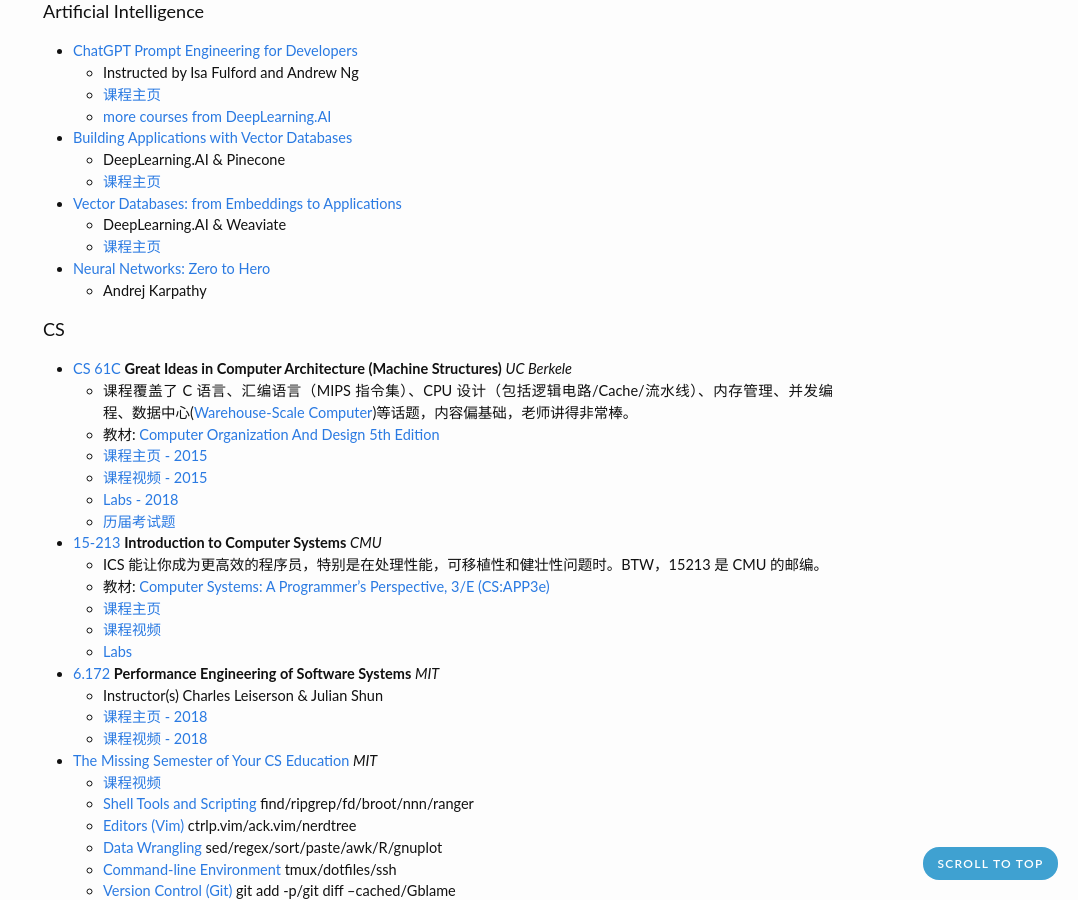
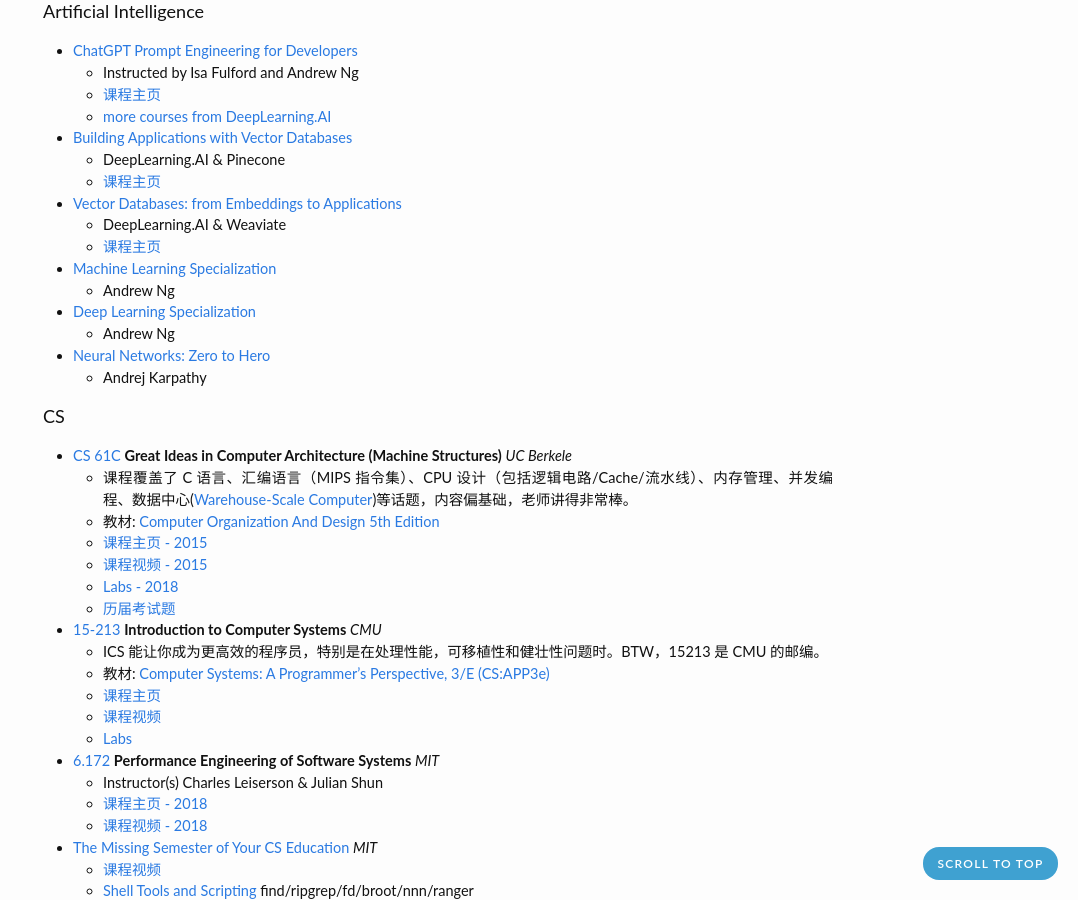
Before and after one commit to zhjwpku/zhjwpku.github.io, a Jekyll site: the page built from _posts/2018-09-16-awesome-cs-courses.md, in a window 1280 px wide and 900 px high, scrolled down 638 px. Shown: the whole window, without its empty margins (202-1280 px from the left). Built offline with Jekyll 4.4.1, drawn with Linux system fonts in a browser that asks for light colours; comment, search, counter and statistics services are not loaded.

Commit message:
add two ML & DL courses
Signed-off-by: Zhao Junwang <zhjwpku@gmail.com>

```diff
--- a/_posts/2018-09-16-awesome-cs-courses.md
+++ b/_posts/2018-09-16-awesome-cs-courses.md
@@ -39,6 +39,10 @@
 - [Vector Databases: from Embeddings to Applications](https://learn.deeplearning.ai/vector-databases-embeddings-applications/)
   - DeepLearning.AI & Weaviate
   - [课程主页](https://learn.deeplearning.ai/vector-databases-embeddings-applications/)
+- [Machine Learning Specialization](https://www.coursera.org/specializations/machine-learning-introduction)
+  - Andrew Ng
+- [Deep Learning Specialization](https://www.coursera.org/specializations/deep-learning)
+  - Andrew Ng
 - [Neural Networks: Zero to Hero](https://www.youtube.com/playlist?list=PLAqhIrjkxbuWI23v9cThsA9GvCAUhRvKZ)
   - Andrej Karpathy
 
```
